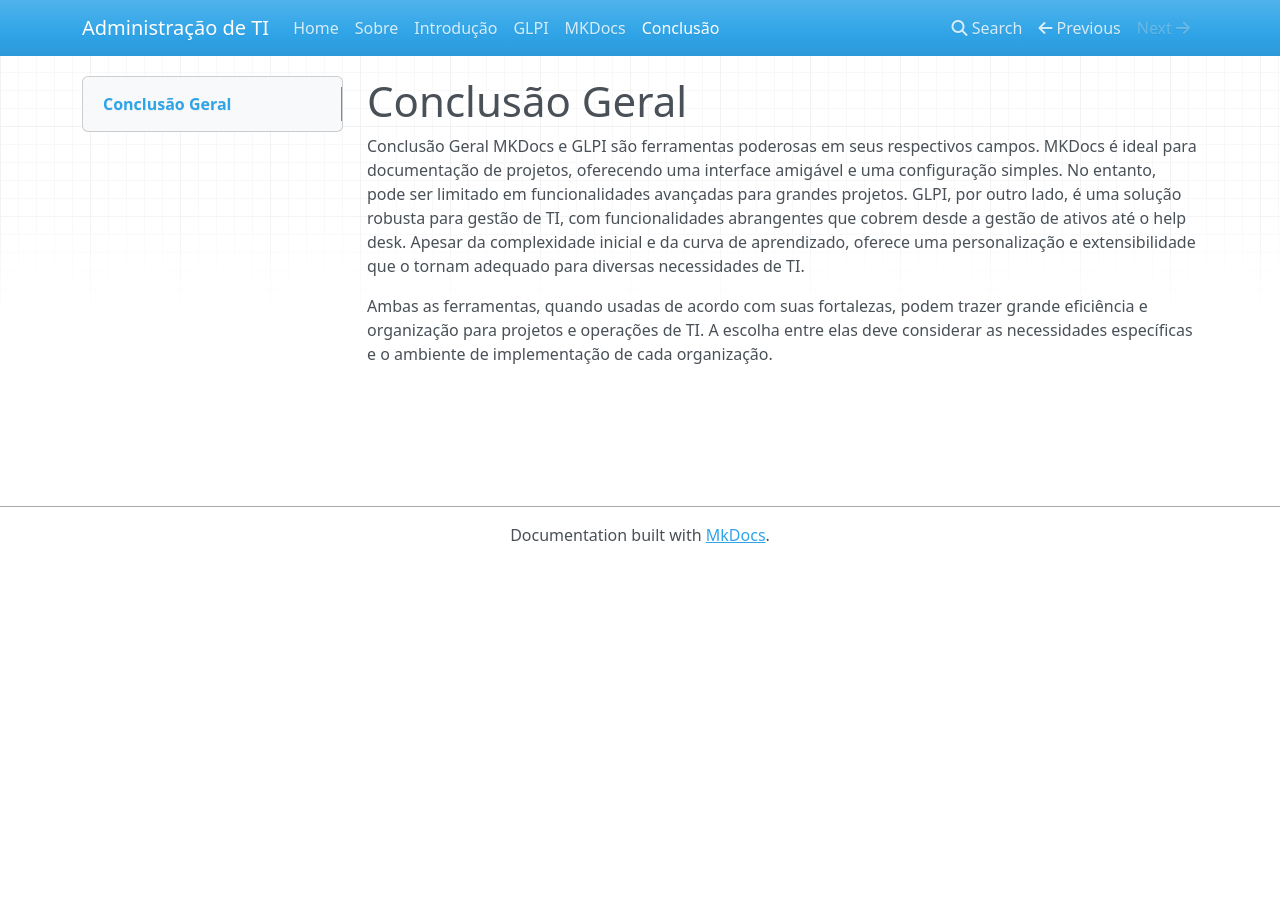
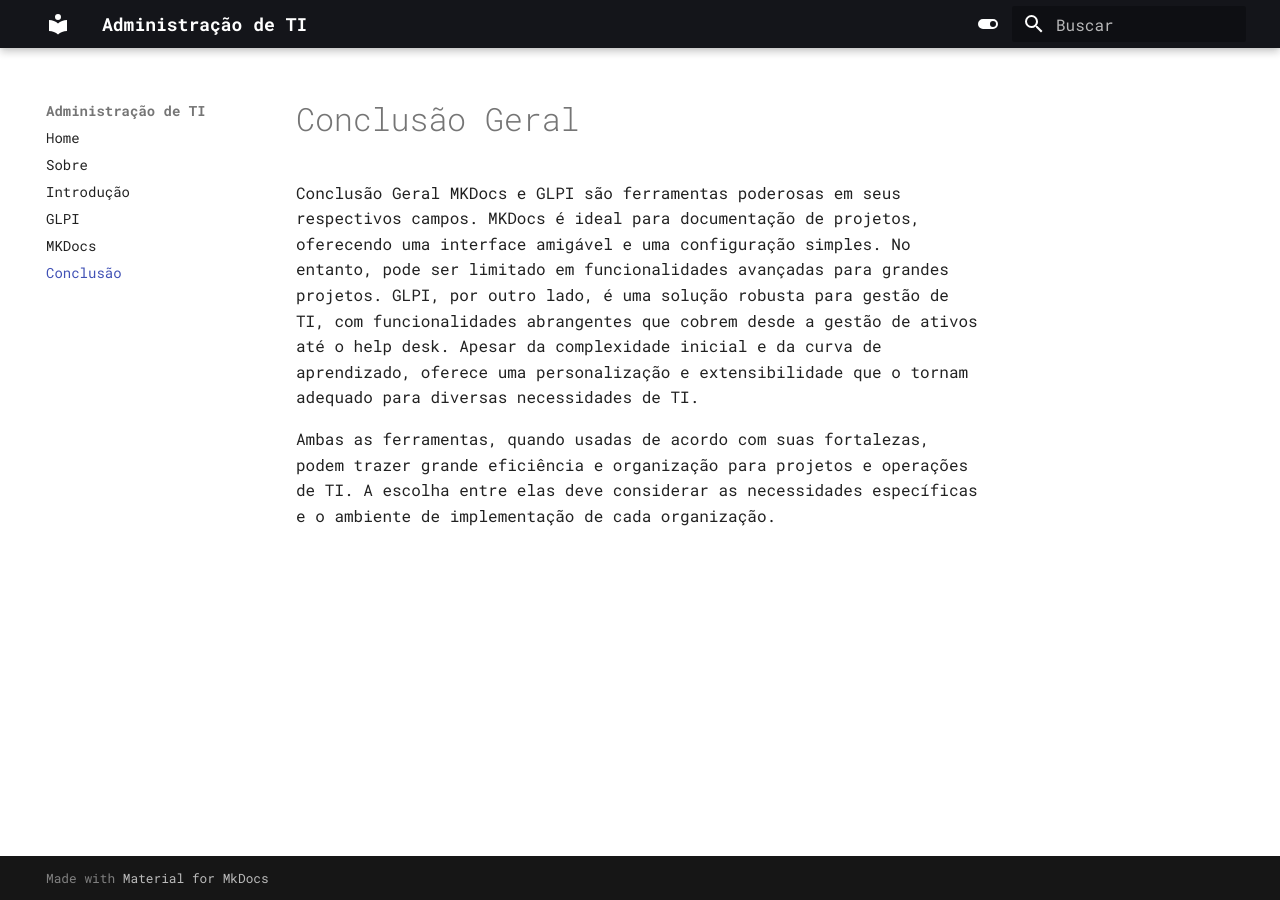
Before and after one commit to gustabcc/admin-ti-faculdade, an MkDocs documentation site: the page built from docs/conclusao.md, in a window 1280 px wide. Built offline with MkDocs 1.6.1 and Material for MkDocs 9.7.7, drawn with Linux system fonts in a browser that asks for light colours; nearby versions of some CDN libraries.

Commit message:
thema added

```diff
--- a/mkdocs.yml
+++ b/mkdocs.yml
@@ -6,7 +6,44 @@ nav:
   - GLPI: glpi.md
   - MKDocs: mkdocs.md
   - Conclusão: conclusao.md
+theme:
+  name: material
+  palette:
+    # Light mode
+    - scheme: default
+      primary: black
+      accent: pink
+      toggle:
+        icon: material/toggle-switch
+        name: Switch to dark mode
 
+    # Dark mode
+    - scheme: slate
+      primary: pink
+      accent: teal
+      toggle:
+        icon: material/toggle-switch-off-outline
+        name: Switch to light mode
+  font:
+    text: Roboto Mono
+  language: pt-BR
+  features:
+    - search.suggest
+    - search.highlight
+    - search.share
+    - navigation.instant
+    - navigation.instant.prefetch
+    - navigation.instant.progress
+    - navigation.top
+
+  extra_css:
+    - stylesheets/extra.css
+  extra:
+    social:
+      - icon: fontawesome/brands/mastodon
+        link: https://fosstodon.org/@squidfunk
+      - icon: fontawesome/brands/mastodon
+        link: https://fosstodon.org/@squidfunk
 plugins:
   - search
 markdown_extensions:
```
